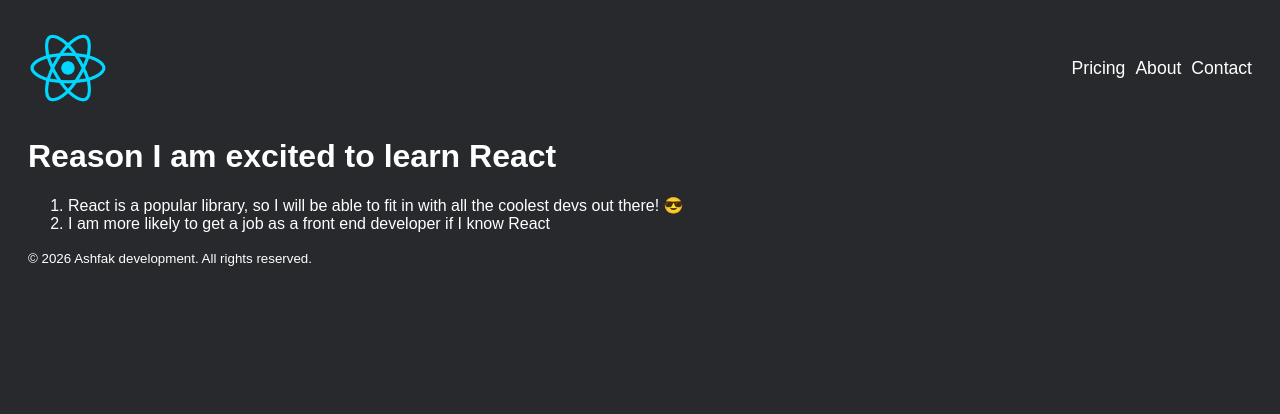
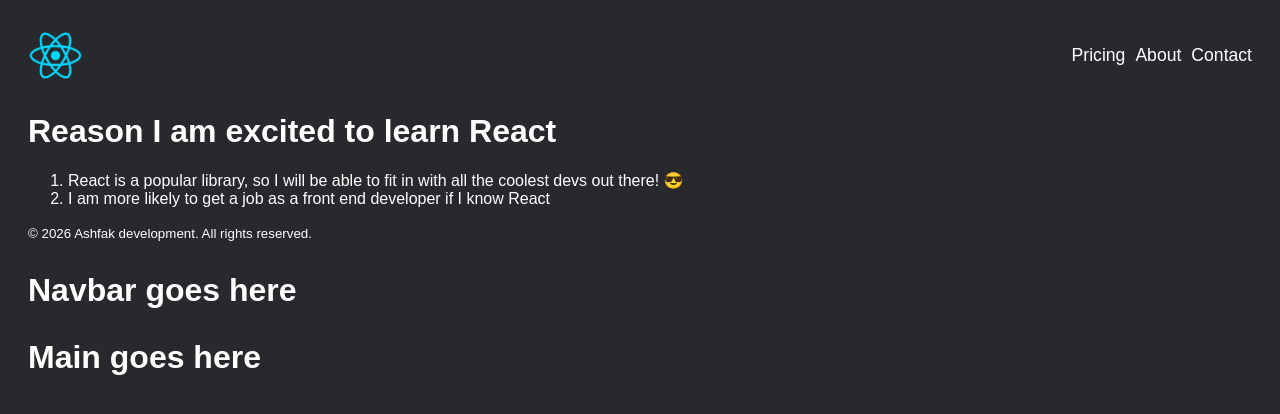
Before and after one commit to AshfakAhmath/react-facts-site, a React (Vite) app: page / in a window 1280 px wide. Shown: the top 414 px of the page. Built offline with nearby package versions, Linux system fonts and the light colour scheme.

Commit message:
feat: add Main and Navbar components, update Header and styles

```diff
--- a/src/App.jsx
+++ b/src/App.jsx
@@ -1,3 +1,5 @@
+import Main from "./components/Main";
+import Navbar from "./components/Navbar";
 import Footer from "./Footer";
 import Header from "./Header";
 import MainContent from "./MainContent";
@@ -8,6 +10,8 @@ function App() {
       <Header />
       <MainContent />
       <Footer />
+      <Navbar />
+      <Main />
     </>
   );
 }
--- a/src/Header.jsx
+++ b/src/Header.jsx
@@ -3,7 +3,7 @@ import img from "./assets/pngwing.com.png";
 function Header() {
   return (
     <header className="header">
-      <img src={img} alt="React" width="80px" />
+      <img className="nav-img" src={img} alt="React" />
       <nav>
         <ul className="nav-list">
             <li className="list">Pricing</li>
--- /dev/null
+++ b/src/components/Main.jsx
@@ -0,0 +1,7 @@
+function Main(){
+    return(
+        <h1>Main goes here</h1>
+    )
+}
+
+export default Main
--- /dev/null
+++ b/src/components/Navbar.jsx
@@ -0,0 +1,7 @@
+function Navbar(){
+    return(
+        <h1>Navbar goes here</h1>
+    )
+}
+
+export default Navbar
--- a/src/index.css
+++ b/src/index.css
@@ -18,6 +18,11 @@ h1 {
   justify-content: space-between;
   align-items: center;
 }
+
+.nav-img{
+  width: 55px;
+}
+
 .nav-list{
   list-style: none;
   display: flex;
```
